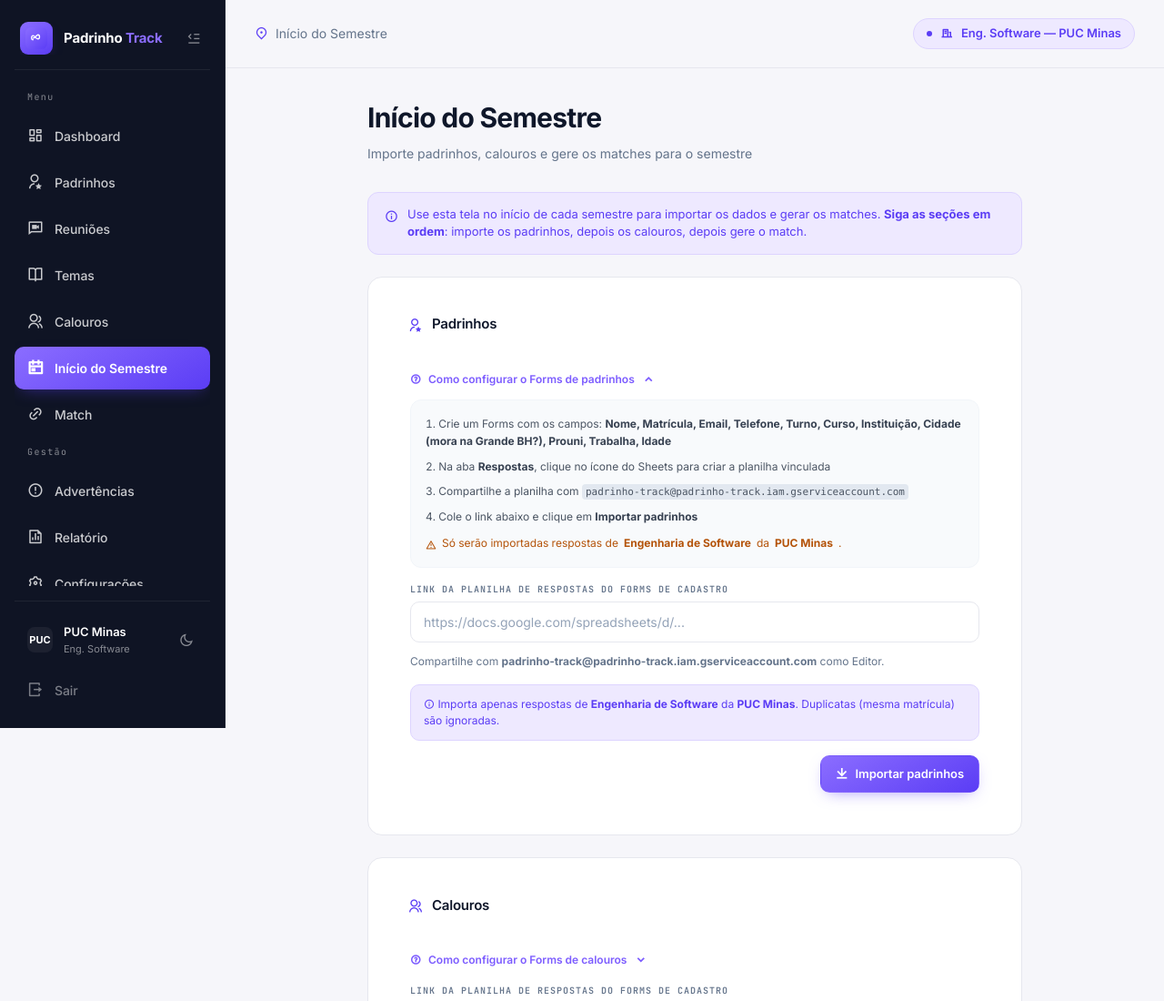
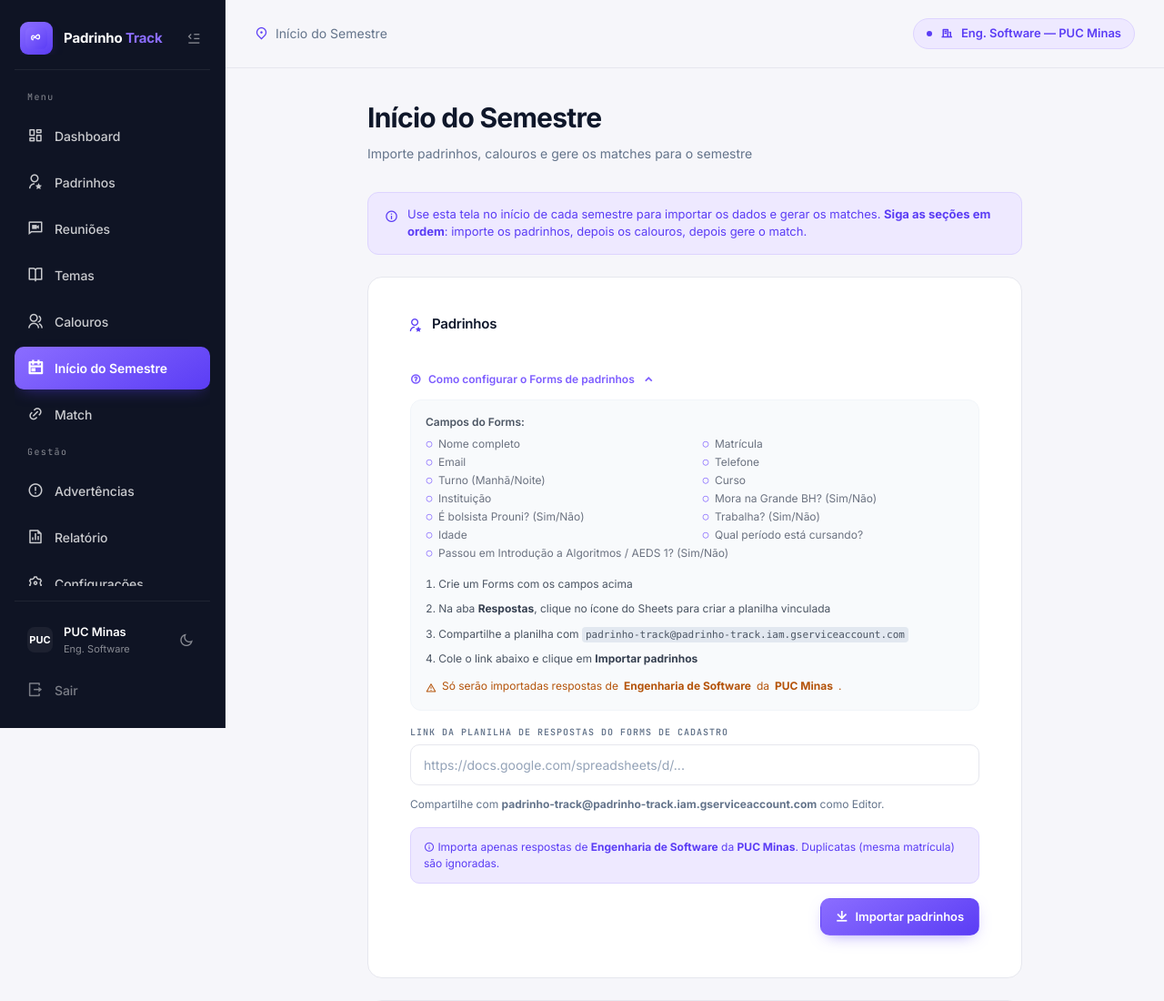
Before and after one commit to christiano-gonara/padrinho-track, a Flask app: page /inicio in a window 1280 px wide, after a click on "Como configurar o Forms de padrinhos". Shown: the top 1100 px of the page at 91% size. Run offline with Flask 3, Linux system fonts and the light colour scheme; data comes from the database, SQL or seed files in the repository; data that the repository does not hold is empty; parts of the project's set-up code (start-up, migrations or seed data) failed here and were passed over; some libraries are stand-ins or nearby versions.

Commit message:
feat: informativos de Forms, sugestão de vagas e novos campos
Co-Authored-By: Claude Sonnet 4.6 <noreply@anthropic.com>

```diff
--- a/database.py
+++ b/database.py
@@ -118,6 +118,9 @@ def init_db():
         "ALTER TABLE calouros ADD COLUMN cidade_bh INTEGER DEFAULT 0",
         "ALTER TABLE calouros ADD COLUMN prouni INTEGER DEFAULT 0",
         "ALTER TABLE calouros ADD COLUMN trabalha INTEGER DEFAULT 0",
+        "ALTER TABLE padrinhos ADD COLUMN periodo TEXT",
+        "ALTER TABLE padrinhos ADD COLUMN passou_algoritmos INTEGER DEFAULT NULL",
+        "ALTER TABLE calouros ADD COLUMN primeiro_periodo INTEGER DEFAULT NULL",
     ]
     for sql in _migracoes:
         try:
--- a/models.py
+++ b/models.py
@@ -1330,17 +1330,19 @@ def importar_padrinhos_sheets(url):
 
     keys_norm = {_norm(k): k for k in records[0].keys()}
 
-    col_nome         = _find_col(keys_norm, "nome")
-    col_matricula    = _find_col(keys_norm, "matricula", "matrícula")
-    col_email        = _find_col(keys_norm, "email", "e-mail")
-    col_telefone     = _find_col(keys_norm, "telefone", "celular", "whatsapp")
-    col_turno        = _find_col(keys_norm, "turno")
-    col_curso        = _find_col(keys_norm, "curso")
-    col_instituicao  = _find_col(keys_norm, "institui", "universidade", "faculdade")
-    col_cidade       = _find_col(keys_norm, "cidade", "grande bh", "bh")
-    col_prouni       = _find_col(keys_norm, "prouni", "pro-uni")
-    col_trabalha     = _find_col(keys_norm, "trabalha", "trabalho", "emprego")
-    col_idade        = _find_col(keys_norm, "idade")
+    col_nome              = _find_col(keys_norm, "nome")
+    col_matricula         = _find_col(keys_norm, "matricula", "matrícula")
+    col_email             = _find_col(keys_norm, "email", "e-mail")
+    col_telefone          = _find_col(keys_norm, "telefone", "celular", "whatsapp")
+    col_turno             = _find_col(keys_norm, "turno")
+    col_curso             = _find_col(keys_norm, "curso")
+    col_instituicao       = _find_col(keys_norm, "institui", "universidade", "faculdade")
+    col_cidade            = _find_col(keys_norm, "cidade", "grande bh", "bh")
+    col_prouni            = _find_col(keys_norm, "prouni", "pro-uni")
+    col_trabalha          = _find_col(keys_norm, "trabalha", "trabalho", "emprego")
+    col_idade             = _find_col(keys_norm, "idade")
+    col_periodo           = _find_col(keys_norm, "periodo", "período", "semestre cursando")
+    col_passou_algoritmos = _find_col(keys_norm, "algoritmo", "aeds", "introducao", "introdução", "intro a alg")
 
     def _get(rec, col):
         return str(rec.get(keys_norm.get(col, ""), "") or "").strip() if col else ""
@@ -1381,15 +1383,20 @@ def importar_padrinhos_sheets(url):
         trabalha_raw = _norm(_get(rec, col_trabalha))
         trabalha     = 1 if "sim" in trabalha_raw else 0
 
+        periodo = _get(rec, col_periodo) or None
+
+        passou_raw       = _norm(_get(rec, col_passou_algoritmos))
+        passou_algoritmos = 1 if "sim" in passou_raw else (0 if passou_raw else None)
+
         if not nome:
             ignorados += 1
             continue
 
         conn.execute("""
-            INSERT INTO padrinhos (nome, matricula, email, telefone, turno, idade, cidade_bh, prouni, trabalha)
-            VALUES (?, ?, ?, ?, ?, ?, ?, ?, ?)
+            INSERT INTO padrinhos (nome, matricula, email, telefone, turno, idade, cidade_bh, prouni, trabalha, periodo, passou_algoritmos)
+            VALUES (?, ?, ?, ?, ?, ?, ?, ?, ?, ?, ?)
         """, (nome, matricula or None, email or None, telefone or None,
-              turno or None, idade, cidade_bh, prouni, trabalha))
+              turno or None, idade, cidade_bh, prouni, trabalha, periodo, passou_algoritmos))
 
         if matricula:
             existing[matricula] = True
@@ -1427,15 +1434,16 @@ def importar_calouros_sheets(url):
 
     keys_norm = {_norm(k): k for k in records[0].keys()}
 
-    col_nome        = _find_col(keys_norm, "nome")
-    col_telefone    = _find_col(keys_norm, "telefone", "celular", "whatsapp")
-    col_turno       = _find_col(keys_norm, "turno")
-    col_curso       = _find_col(keys_norm, "curso")
-    col_instituicao = _find_col(keys_norm, "institui", "universidade", "faculdade")
-    col_cidade      = _find_col(keys_norm, "cidade", "grande bh", "bh")
-    col_prouni      = _find_col(keys_norm, "prouni", "pro-uni")
-    col_trabalha    = _find_col(keys_norm, "trabalha", "trabalho", "emprego")
-    col_idade       = _find_col(keys_norm, "idade")
+    col_nome            = _find_col(keys_norm, "nome")
+    col_telefone        = _find_col(keys_norm, "telefone", "celular", "whatsapp")
+    col_turno           = _find_col(keys_norm, "turno")
+    col_curso           = _find_col(keys_norm, "curso")
+    col_instituicao     = _find_col(keys_norm, "institui", "universidade", "faculdade")
+    col_cidade          = _find_col(keys_norm, "cidade", "grande bh", "bh")
+    col_prouni          = _find_col(keys_norm, "prouni", "pro-uni")
+    col_trabalha        = _find_col(keys_norm, "trabalha", "trabalho", "emprego")
+    col_idade           = _find_col(keys_norm, "idade")
+    col_primeiro_periodo = _find_col(keys_norm, "primeiro periodo", "1o periodo", "1º periodo", "primeiro per")
 
     def _get(rec, col):
         return str(rec.get(keys_norm.get(col, ""), "") or "").strip() if col else ""
@@ -1477,10 +1485,13 @@ def importar_calouros_sheets(url):
         trabalha_raw = _norm(_get(rec, col_trabalha))
         trabalha     = 1 if "sim" in trabalha_raw else 0
 
+        primeiro_raw     = _norm(_get(rec, col_primeiro_periodo))
+        primeiro_periodo = 1 if "sim" in primeiro_raw else (0 if primeiro_raw else None)
+
         conn.execute("""
-            INSERT INTO calouros (nome, telefone, turno, idade, cidade_bh, prouni, trabalha)
-            VALUES (?, ?, ?, ?, ?, ?, ?)
-        """, (nome, telefone or None, turno or None, idade, cidade_bh, prouni, trabalha))
+            INSERT INTO calouros (nome, telefone, turno, idade, cidade_bh, prouni, trabalha, primeiro_periodo)
+            VALUES (?, ?, ?, ?, ?, ?, ?, ?)
+        """, (nome, telefone or None, turno or None, idade, cidade_bh, prouni, trabalha, primeiro_periodo))
 
         existing_nomes[_norm(nome)] = True
         importados += 1
--- a/templates/pages/inicio_semestre.html
+++ b/templates/pages/inicio_semestre.html
@@ -42,8 +42,24 @@
           <i class="ri-arrow-down-s-line text-sm transition-transform duration-200 group-open:rotate-180"></i>
         </summary>
         <div class="mt-3 bg-slate-50 dark:bg-gray-800 rounded-xl p-4 border border-slate-100 dark:border-gray-700">
+          <p class="text-xs font-semibold text-gray-600 dark:text-gray-300 mb-2">Campos do Forms:</p>
+          <ul class="grid grid-cols-2 gap-x-4 gap-y-1 text-xs text-gray-500 dark:text-gray-400 mb-4 list-none">
+            <li class="flex items-center gap-1.5"><i class="ri-checkbox-blank-circle-line text-[8px] text-[#7c5cff]"></i> Nome completo</li>
+            <li class="flex items-center gap-1.5"><i class="ri-checkbox-blank-circle-line text-[8px] text-[#7c5cff]"></i> Matrícula</li>
+            <li class="flex items-center gap-1.5"><i class="ri-checkbox-blank-circle-line text-[8px] text-[#7c5cff]"></i> Email</li>
+            <li class="flex items-center gap-1.5"><i class="ri-checkbox-blank-circle-line text-[8px] text-[#7c5cff]"></i> Telefone</li>
+            <li class="flex items-center gap-1.5"><i class="ri-checkbox-blank-circle-line text-[8px] text-[#7c5cff]"></i> Turno (Manhã/Noite)</li>
+            <li class="flex items-center gap-1.5"><i class="ri-checkbox-blank-circle-line text-[8px] text-[#7c5cff]"></i> Curso</li>
+            <li class="flex items-center gap-1.5"><i class="ri-checkbox-blank-circle-line text-[8px] text-[#7c5cff]"></i> Instituição</li>
+            <li class="flex items-center gap-1.5"><i class="ri-checkbox-blank-circle-line text-[8px] text-[#7c5cff]"></i> Mora na Grande BH? (Sim/Não)</li>
+            <li class="flex items-center gap-1.5"><i class="ri-checkbox-blank-circle-line text-[8px] text-[#7c5cff]"></i> É bolsista Prouni? (Sim/Não)</li>
+            <li class="flex items-center gap-1.5"><i class="ri-checkbox-blank-circle-line text-[8px] text-[#7c5cff]"></i> Trabalha? (Sim/Não)</li>
+            <li class="flex items-center gap-1.5"><i class="ri-checkbox-blank-circle-line text-[8px] text-[#7c5cff]"></i> Idade</li>
+            <li class="flex items-center gap-1.5"><i class="ri-checkbox-blank-circle-line text-[8px] text-[#7c5cff]"></i> Qual período está cursando?</li>
+            <li class="flex items-center gap-1.5 col-span-2"><i class="ri-checkbox-blank-circle-line text-[8px] text-[#7c5cff]"></i> Passou em Introdução a Algoritmos / AEDS 1? (Sim/Não)</li>
+          </ul>
           <ol class="space-y-2 text-xs text-gray-600 dark:text-gray-400 list-decimal list-inside leading-relaxed">
-            <li>Crie um Forms com os campos: <strong class="text-gray-700 dark:text-gray-300">Nome, Matrícula, Email, Telefone, Turno, Curso, Instituição, Cidade (mora na Grande BH?), Prouni, Trabalha, Idade</strong></li>
+            <li>Crie um Forms com os campos acima</li>
             <li>Na aba <strong class="text-gray-700 dark:text-gray-300">Respostas</strong>, clique no ícone do Sheets para criar a planilha vinculada</li>
             <li>Compartilhe a planilha com <code class="bg-slate-200 dark:bg-gray-700 rounded px-1 py-0.5 text-[11px]">padrinho-track@padrinho-track.iam.gserviceaccount.com</code></li>
             <li>Cole o link abaixo e clique em <strong class="text-gray-700 dark:text-gray-300">Importar padrinhos</strong></li>
@@ -98,8 +114,23 @@
           <i class="ri-arrow-down-s-line text-sm transition-transform duration-200 group-open:rotate-180"></i>
         </summary>
         <div class="mt-3 bg-slate-50 dark:bg-gray-800 rounded-xl p-4 border border-slate-100 dark:border-gray-700">
+          <p class="text-xs font-semibold text-gray-600 dark:text-gray-300 mb-2">Campos do Forms:</p>
+          <ul class="grid grid-cols-2 gap-x-4 gap-y-1 text-xs text-gray-500 dark:text-gray-400 mb-4 list-none">
+            <li class="flex items-center gap-1.5"><i class="ri-checkbox-blank-circle-line text-[8px] text-[#7c5cff]"></i> Nome completo</li>
+            <li class="flex items-center gap-1.5"><i class="ri-checkbox-blank-circle-line text-[8px] text-[#7c5cff]"></i> Matrícula</li>
+            <li class="flex items-center gap-1.5"><i class="ri-checkbox-blank-circle-line text-[8px] text-[#7c5cff]"></i> Email</li>
+            <li class="flex items-center gap-1.5"><i class="ri-checkbox-blank-circle-line text-[8px] text-[#7c5cff]"></i> Telefone</li>
+            <li class="flex items-center gap-1.5"><i class="ri-checkbox-blank-circle-line text-[8px] text-[#7c5cff]"></i> Turno (Manhã/Noite)</li>
+            <li class="flex items-center gap-1.5"><i class="ri-checkbox-blank-circle-line text-[8px] text-[#7c5cff]"></i> Curso</li>
+            <li class="flex items-center gap-1.5"><i class="ri-checkbox-blank-circle-line text-[8px] text-[#7c5cff]"></i> Instituição</li>
+            <li class="flex items-center gap-1.5"><i class="ri-checkbox-blank-circle-line text-[8px] text-[#7c5cff]"></i> Mora na Grande BH? (Sim/Não)</li>
+            <li class="flex items-center gap-1.5"><i class="ri-checkbox-blank-circle-line text-[8px] text-[#7c5cff]"></i> É bolsista Prouni? (Sim/Não)</li>
+            <li class="flex items-center gap-1.5"><i class="ri-checkbox-blank-circle-line text-[8px] text-[#7c5cff]"></i> Trabalha? (Sim/Não)</li>
+            <li class="flex items-center gap-1.5"><i class="ri-checkbox-blank-circle-line text-[8px] text-[#7c5cff]"></i> Idade</li>
+            <li class="flex items-center gap-1.5"><i class="ri-checkbox-blank-circle-line text-[8px] text-[#7c5cff]"></i> Está cursando o 1º período? (Sim/Não)</li>
+          </ul>
           <ol class="space-y-2 text-xs text-gray-600 dark:text-gray-400 list-decimal list-inside leading-relaxed">
-            <li>Crie um Forms com os campos: <strong class="text-gray-700 dark:text-gray-300">Nome, Matrícula, Email, Telefone, Turno, Curso, Instituição, Cidade (mora na Grande BH?), Prouni, Trabalha, Idade</strong></li>
+            <li>Crie um Forms com os campos acima</li>
             <li>Na aba <strong class="text-gray-700 dark:text-gray-300">Respostas</strong>, clique no ícone do Sheets para criar a planilha vinculada</li>
             <li>Compartilhe a planilha com <code class="bg-slate-200 dark:bg-gray-700 rounded px-1 py-0.5 text-[11px]">padrinho-track@padrinho-track.iam.gserviceaccount.com</code></li>
             <li>Cole o link abaixo e clique em <strong class="text-gray-700 dark:text-gray-300">Importar calouros</strong></li>
```
